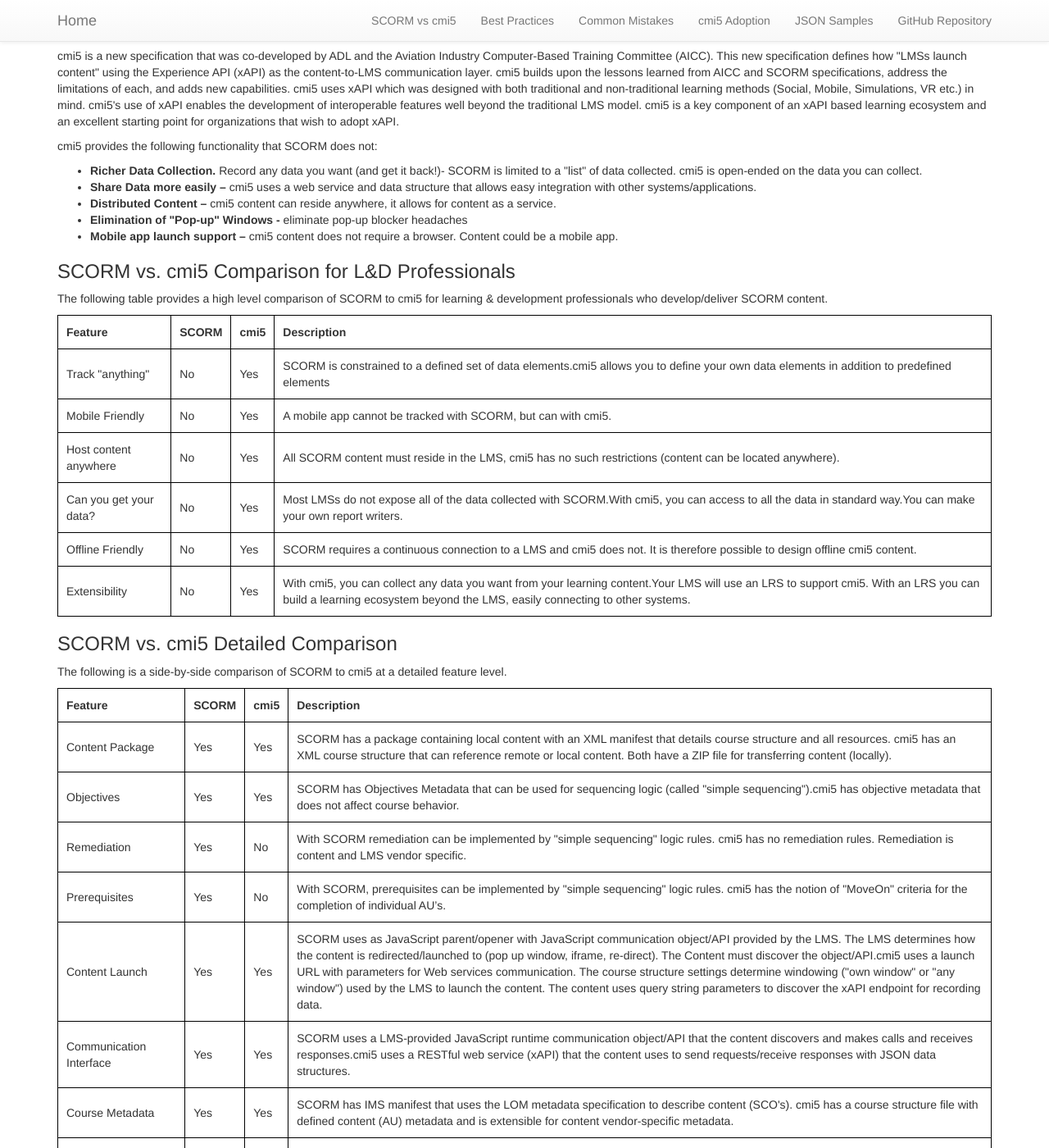
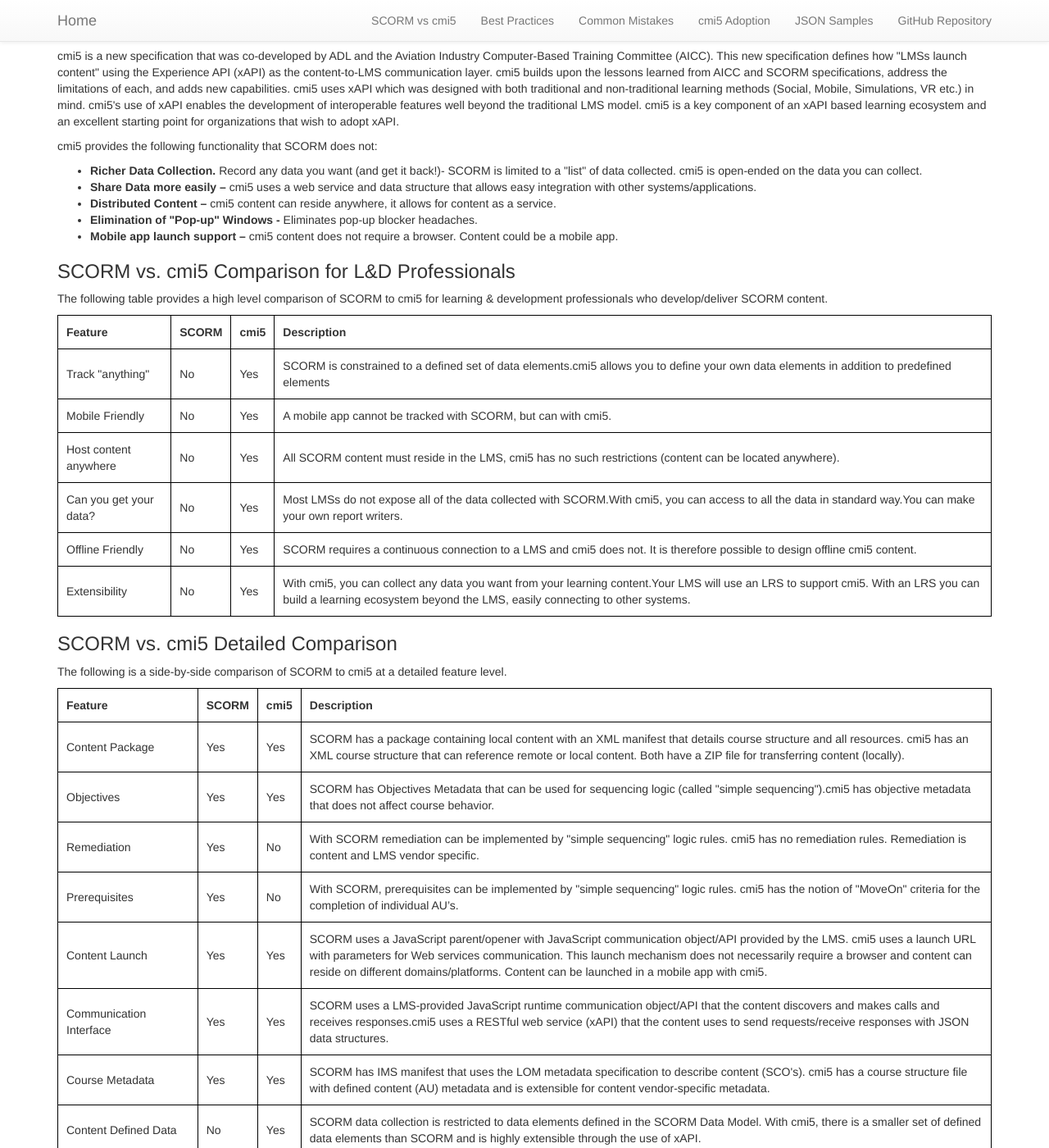
Before and after one commit to AICC/CMI-5_Spec_Current, a Jekyll site: the page built from SCORM/index.md, in a window 1280 px wide and 1400 px high, scrolled down 584 px. Shown: the whole window at 82% size. Built offline with Jekyll 4.4.1, drawn with Linux system fonts in a browser that asks for light colours; our own code applies the rules of GitHub Pages for plain Markdown files.

Commit message:
Updates per April 14th Meeting

```diff
--- a/SCORM/index.md
+++ b/SCORM/index.md
@@ -11,7 +11,7 @@
 - **Richer Data Collection.** Record any data you want (and get it back!)- SCORM is limited to a &quot;list&quot; of data collected.  cmi5 is open-ended on the data you can collect.
 - **Share Data more easily –** cmi5 uses a web service and data structure that allows easy integration with other systems/applications.
 - **Distributed Content –** cmi5 content can reside anywhere, it allows for content as a service.
-- **Elimination of &quot;Pop-up&quot; Windows -** eliminate pop-up blocker headaches
+- **Elimination of &quot;Pop-up&quot; Windows -** Eliminates pop-up blocker headaches.
 - **Mobile app launch support –** cmi5 content does not require a browser.  Content could be a mobile app.
 
 
@@ -41,7 +41,7 @@
 | Objectives | Yes | Yes | SCORM has Objectives Metadata that can be used for sequencing logic (called &quot;simple sequencing&quot;).cmi5 has objective metadata that does not affect course behavior.   |
 | Remediation | Yes | No | With SCORM remediation can be implemented by &quot;simple sequencing&quot; logic rules.  cmi5 has no remediation rules.  Remediation is content and LMS vendor specific. |
 | Prerequisites | Yes | No | With SCORM, prerequisites can be implemented by &quot;simple sequencing&quot; logic rules.  cmi5 has the notion of &quot;MoveOn&quot; criteria for the completion of individual AU's. |
-| Content Launch | Yes | Yes | SCORM uses as JavaScript parent/opener with JavaScript communication object/API provided by the LMS. The LMS determines how the content is redirected/launched to (pop up window, iframe, re-direct). The Content must discover the object/API.cmi5 uses a launch URL with parameters for Web services communication. The course structure settings determine windowing (&quot;own window&quot; or &quot;any window&quot;) used by the LMS to launch the content. The content uses query string parameters to discover the xAPI endpoint for recording data. |
+| Content Launch | Yes | Yes | SCORM uses a JavaScript parent/opener with JavaScript communication object/API provided by the LMS.  cmi5 uses a launch URL with parameters for Web services communication.  This launch mechanism does not necessarily require a browser and content can reside on different domains/platforms.  Content can be launched in a mobile app with cmi5. |
 | Communication Interface | Yes | Yes | SCORM uses a LMS-provided JavaScript runtime communication object/API that the content discovers and makes calls and receives responses.cmi5 uses a RESTful web service (xAPI) that the content uses to send requests/receive responses with JSON data structures. |
 | Course Metadata | Yes | Yes | SCORM has IMS manifest that uses the LOM metadata specification to describe content (SCO&#39;s). cmi5 has a course structure file with defined content (AU) metadata and is extensible for content vendor-specific metadata. |
 | Content Defined Data | No | Yes | SCORM data collection is restricted to data elements defined in the SCORM Data Model. With cmi5, there is a smaller set of defined data elements than SCORM and is highly extensible through the use of xAPI.   |
```
